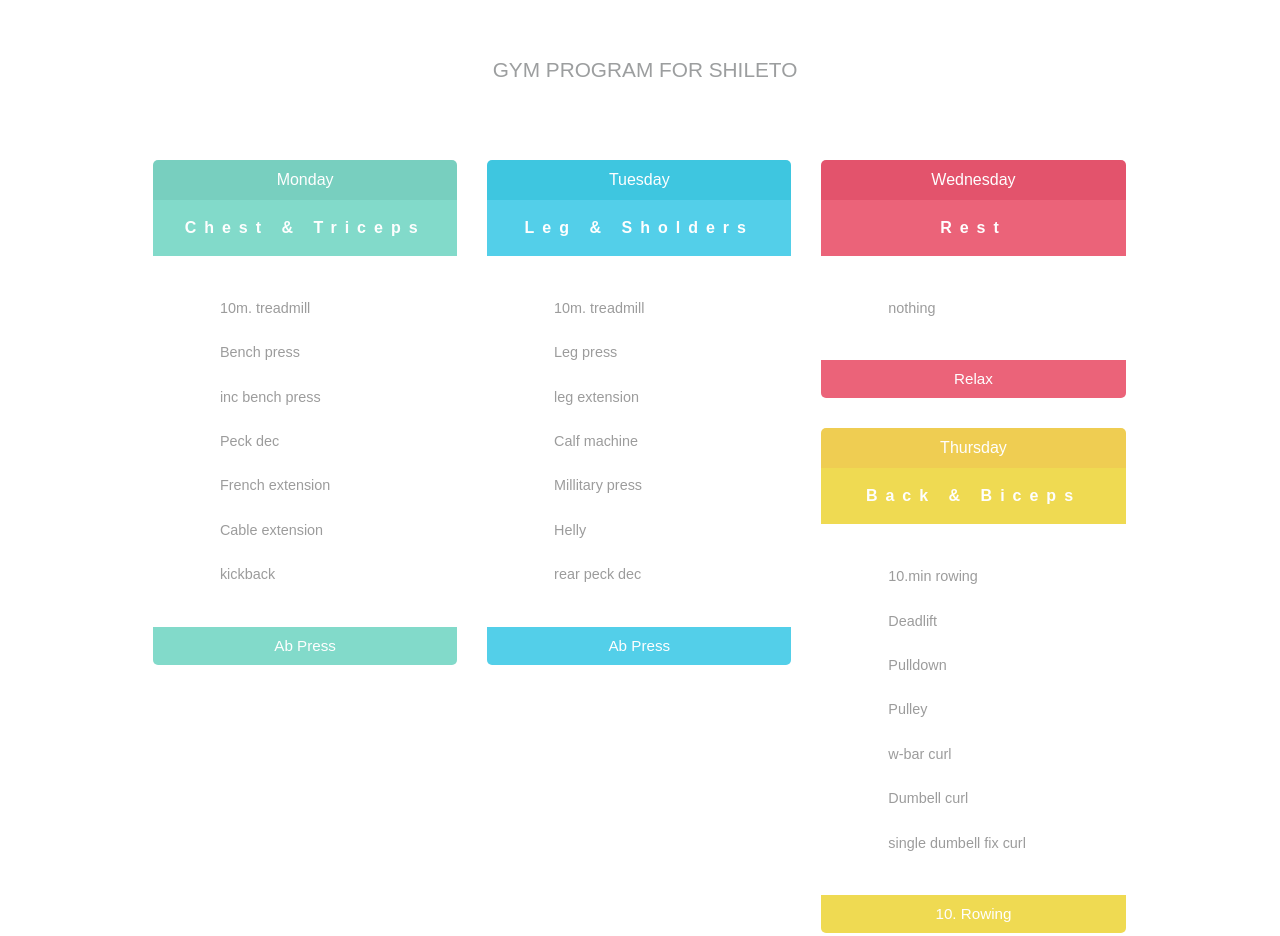
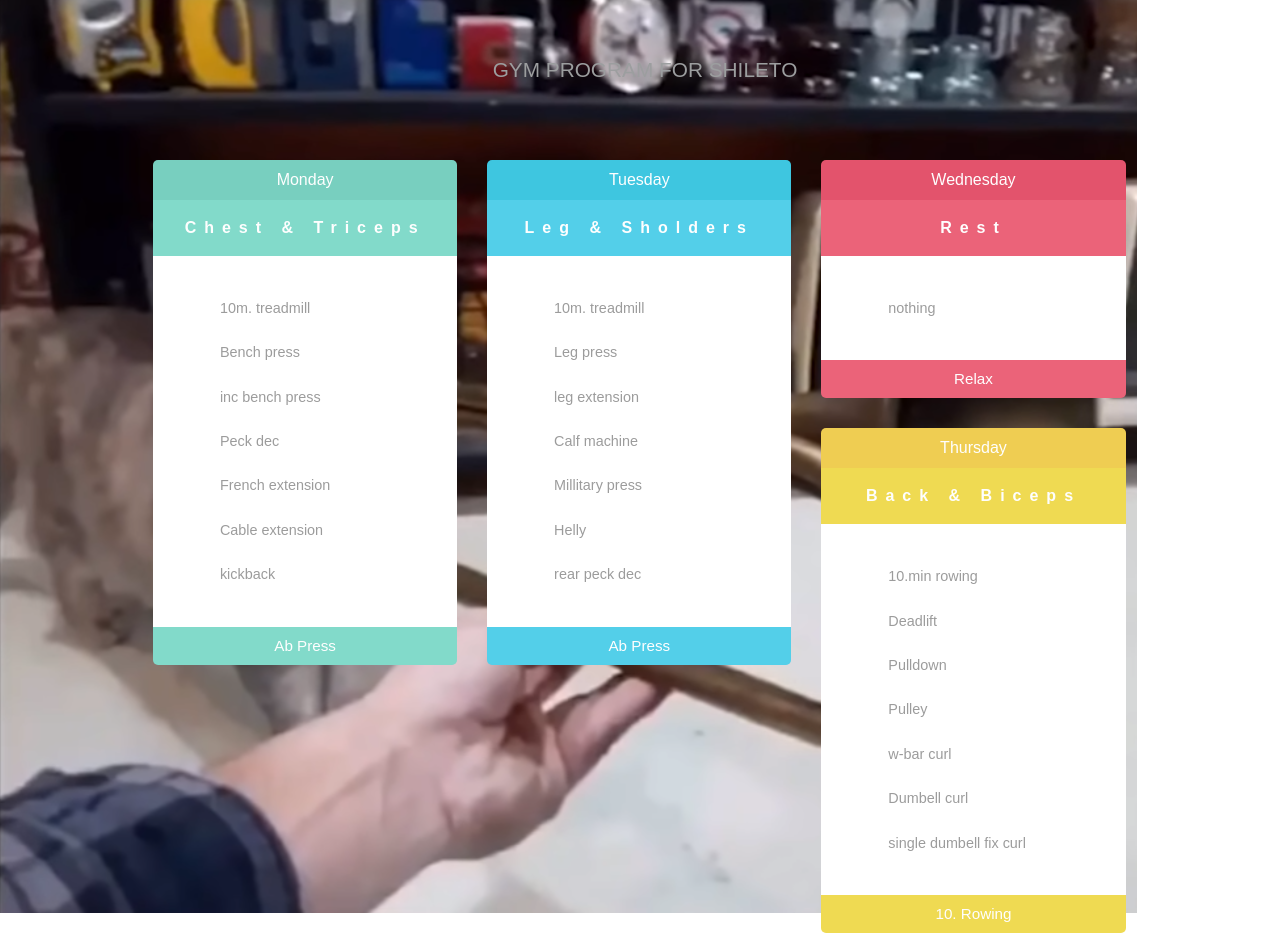
Before and after one commit to KrumKarov/shile, a plain HTML site: page index.html in a window 1280 px wide. Shown: the top 936 px of the page. Drawn offline with Linux system fonts and the light colour scheme; a web font is replaced by a local one.

Commit message:
Update style.css

```diff
--- a/style.css
+++ b/style.css
@@ -32,7 +32,7 @@
 }
 
 body {
-    background-image: url("img/cat.png");
+    background-image: url("cat.png");
     background-repeat: no-repeat;
     background-attachment: fixed;
     font-family: 'Droid Sans', sans-serif;
```
